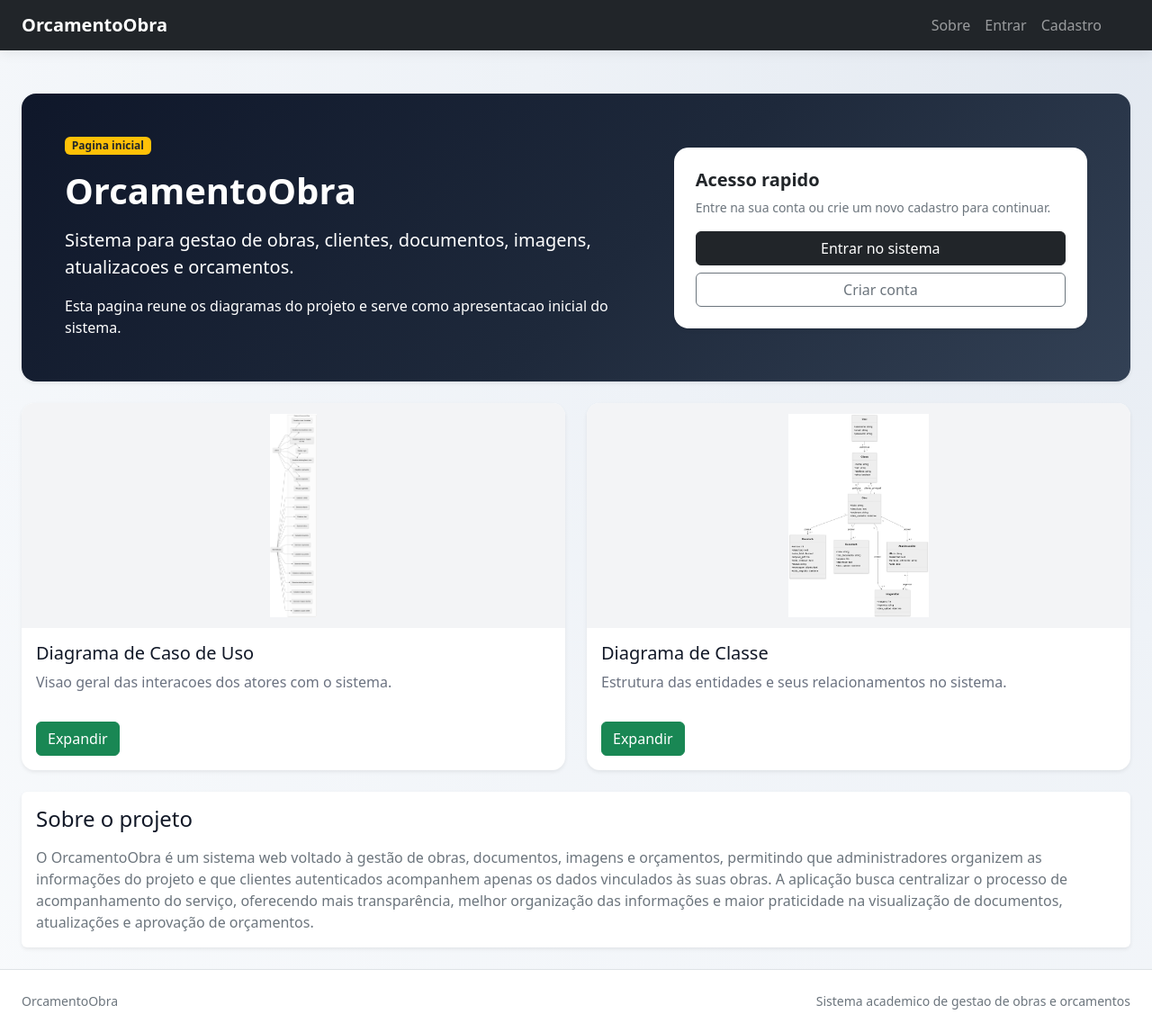
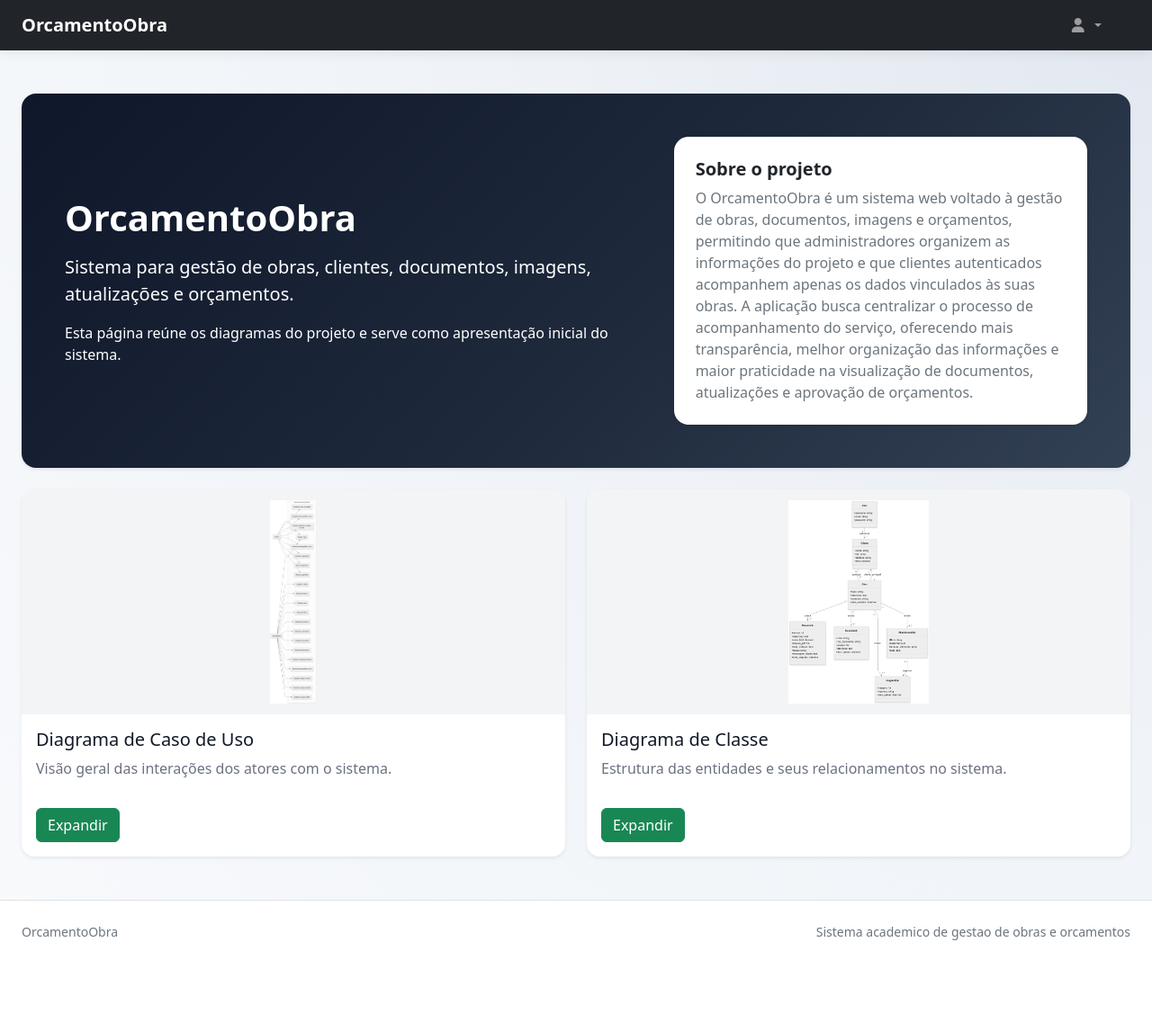
Before and after one commit to Luqui05/OrcamentoObra, a Django app: page /sobre/ in a window 1280 px wide. Shown: the whole page at 90% size. After the commit the page ends 1045 px from the top, so only its background shows below. Run offline with Django 5.2, Linux system fonts and the light colour scheme.

Commit message:
feat: ajustes de cabeçalho e na pagina sobre
Co-authored-by: Copilot <copilot@github.com>

```diff
--- a/core/templates/core/base.html
+++ b/core/templates/core/base.html
@@ -146,7 +146,6 @@
       <div class="container-fluid px-4">
         <a class="navbar-brand fw-semibold" href="{% url 'index' %}">OrcamentoObra</a>
 
-        {% if request.user.is_authenticated %}
         <ul class="navbar-nav ms-auto ms-md-0 me-3 me-lg-4">
           <li class="nav-item dropdown">
             <a
@@ -172,13 +171,6 @@
             </ul>
           </li>
         </ul>
-        {% else %}
-          <ul class="navbar-nav ms-auto me-3 me-lg-4">
-            <li class="nav-item"><a class="nav-link" href="{% url 'sobre' %}">Sobre</a></li>
-            <li class="nav-item"><a class="nav-link" href="{% url 'login' %}">Entrar</a></li>
-            <li class="nav-item"><a class="nav-link" href="{% url 'cadastro_usuario' %}">Cadastro</a></li>
-          </ul>
-        {% endif %}
       </div>
     </nav>
 
--- a/core/templates/core/sobre.html
+++ b/core/templates/core/sobre.html
@@ -3,31 +3,29 @@ OrcamentoObra{% endblock %} {% block content %}
 <div class="hero-shell rounded-4 p-4 p-md-5 mb-4 shadow-sm">
   <div class="row align-items-center g-4">
     <div class="col-lg-7">
-      <span class="badge bg-warning text-dark mb-3">Pagina inicial</span>
       <h1 class="display-6 fw-semibold mb-3">OrcamentoObra</h1>
       <p class="lead mb-3">
-        Sistema para gestao de obras, clientes, documentos, imagens,
-        atualizacoes e orcamentos.
+        Sistema para gestão de obras, clientes, documentos, imagens,
+        atualizações e orçamentos.
       </p>
       <p class="mb-0">
-        Esta pagina reune os diagramas do projeto e serve como apresentacao
+        Esta página reúne os diagramas do projeto e serve como apresentação
         inicial do sistema.
       </p>
     </div>
     <div class="col-lg-5">
       <div class="bg-white text-dark rounded-4 p-4 shadow-sm">
-        <h5 class="fw-semibold mb-2">Acesso rapido</h5>
-        <p class="text-secondary small mb-3">
-          Entre na sua conta ou crie um novo cadastro para continuar.
+        <h5 class="fw-semibold mb-2">Sobre o projeto</h5>
+        <p class="text-secondary mb-0">
+          O OrcamentoObra é um sistema web voltado à gestão de obras,
+          documentos, imagens e orçamentos, permitindo que administradores
+          organizem as informações do projeto e que clientes autenticados
+          acompanhem apenas os dados vinculados às suas obras. A aplicação
+          busca centralizar o processo de acompanhamento do serviço, oferecendo
+          mais transparência, melhor organização das informações e maior
+          praticidade na visualização de documentos, atualizações e aprovação
+          de orçamentos.
         </p>
-        <div class="d-grid gap-2">
-          <a href="{% url 'login' %}" class="btn btn-dark">Entrar no sistema</a>
-          <a
-            href="{% url 'cadastro_usuario' %}"
-            class="btn btn-outline-secondary"
-            >Criar conta</a
-          >
-        </div>
       </div>
     </div>
   </div>
@@ -44,7 +42,7 @@ OrcamentoObra{% endblock %} {% block content %}
       <div class="card-body d-flex flex-column">
         <h5 class="card-title">Diagrama de Caso de Uso</h5>
         <p class="card-text">
-          Visao geral das interacoes dos atores com o sistema.
+          Visão geral das interações dos atores com o sistema.
         </p>
         <div class="mt-auto pt-3">
           <button
@@ -84,21 +82,6 @@ OrcamentoObra{% endblock %} {% block content %}
         </div>
       </div>
     </div>
-  </div>
-</div>
-
-<div class="card shadow-sm border-0">
-  <div class="card-body">
-    <h2 class="h4 mb-3">Sobre o projeto</h2>
-    <p class="mb-0 text-secondary">
-      O OrcamentoObra é um sistema web voltado à gestão de obras, documentos,
-      imagens e orçamentos, permitindo que administradores organizem as
-      informações do projeto e que clientes autenticados acompanhem apenas os
-      dados vinculados às suas obras. A aplicação busca centralizar o processo
-      de acompanhamento do serviço, oferecendo mais transparência, melhor
-      organização das informações e maior praticidade na visualização de
-      documentos, atualizações e aprovação de orçamentos.
-    </p>
   </div>
 </div>
 
```
Also changed, not shown: 1 other file. Lines whose indentation alone changed are shown as unchanged.
